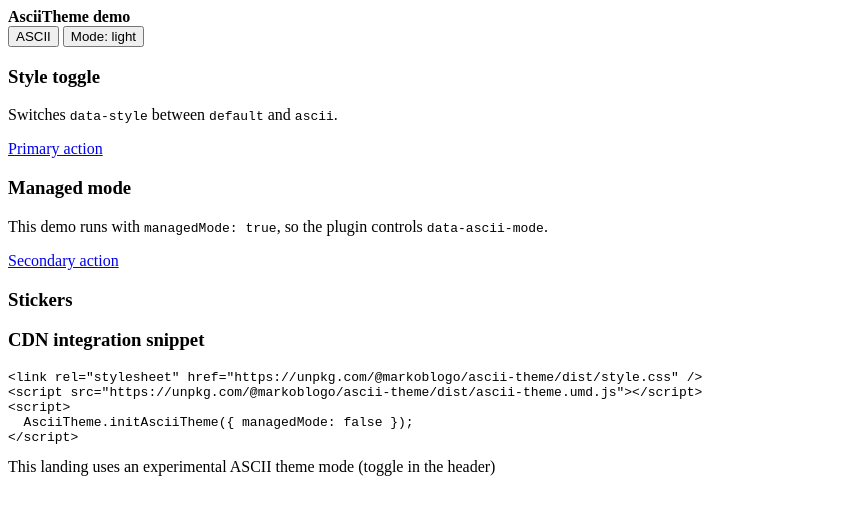
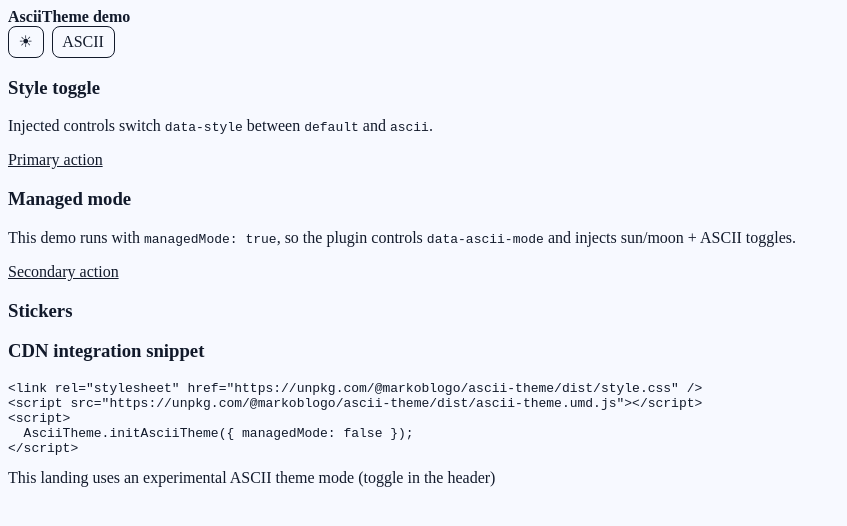
Before and after one commit to markoblogo/AsciiTheme, a website built with Vite: page demo/index.html in a window 1280 px wide. Shown: the whole page, without its empty margins (0-847 px from the left). Built offline with nearby package versions, Linux system fonts and the light colour scheme.

Commit message:
feat: add managed theme integrator toggles

```diff
--- a/demo/demo.js
+++ b/demo/demo.js
@@ -1,43 +1,11 @@
-import {
-  getAsciiStyle,
-  initAsciiTheme,
-  setAsciiStyle,
-  setAsciiMode,
-  toggleAsciiMode,
-} from "../src/index.ts";
+import { initAsciiTheme } from "../src/index.ts";
 
 initAsciiTheme({
   managedMode: true,
   defaultStyle: "default",
   defaultMode: "light",
+  addThemeToggle: true,
+  addStyleToggle: true,
+  mountSelector: "#demo-toggle-mount",
+  mountPlacement: "append",
 });
-
-const styleBtn = document.getElementById("style-toggle");
-const modeBtn = document.getElementById("mode-toggle");
-const root = document.documentElement;
-
-const syncStyleButton = () => {
-  if (!styleBtn) return;
-  styleBtn.textContent = getAsciiStyle() === "ascii" ? "Default" : "ASCII";
-};
-
-const syncModeButton = () => {
-  if (!modeBtn) return;
-  const mode = root.getAttribute("data-ascii-mode") || "light";
-  modeBtn.textContent = `Mode: ${mode}`;
-};
-
-syncStyleButton();
-syncModeButton();
-
-styleBtn?.addEventListener("click", () => {
-  const next = getAsciiStyle() === "ascii" ? "default" : "ascii";
-  setAsciiStyle(next);
-  syncStyleButton();
-});
-
-modeBtn?.addEventListener("click", () => {
-  const next = toggleAsciiMode();
-  setAsciiMode(next);
-  syncModeButton();
-});
--- a/demo/index.html
+++ b/demo/index.html
@@ -10,23 +10,20 @@
   <body>
     <header class="demo-topbar" data-ascii-role="nav">
       <strong>AsciiTheme demo</strong>
-      <div class="demo-actions">
-        <button id="style-toggle" type="button" data-ascii-role="cta">ASCII</button>
-        <button id="mode-toggle" type="button" data-ascii-role="cta-secondary">Mode: light</button>
-      </div>
+      <div class="demo-actions" id="demo-toggle-mount"></div>
     </header>
 
     <main class="demo-main">
       <section class="demo-grid">
         <article class="demo-card" data-ascii-role="card">
           <h3>Style toggle</h3>
-          <p>Switches <code>data-style</code> between <code>default</code> and <code>ascii</code>.</p>
+          <p>Injected controls switch <code>data-style</code> between <code>default</code> and <code>ascii</code>.</p>
           <a href="#" data-ascii-role="cta">Primary action</a>
         </article>
 
         <article class="demo-card" data-ascii-role="card">
           <h3>Managed mode</h3>
-          <p>This demo runs with <code>managedMode: true</code>, so the plugin controls <code>data-ascii-mode</code>.</p>
+          <p>This demo runs with <code>managedMode: true</code>, so the plugin controls <code>data-ascii-mode</code> and injects sun/moon + ASCII toggles.</p>
           <a href="#" data-ascii-role="cta-secondary">Secondary action</a>
         </article>
 
--- a/src/index.ts
+++ b/src/index.ts
@@ -13,6 +13,15 @@ export type AsciiThemeOptions = {
   managedMode?: boolean;
   defaultMode?: AsciiMode;
   themeAttr?: string;
+  addThemeToggle?: boolean;
+  addStyleToggle?: boolean;
+  mountSelector?: string | null;
+  mountPlacement?: "append" | "prepend" | "afterThemeToggle";
+  icons?: {
+    sun?: string;
+    moon?: string;
+  };
+  className?: string;
 };
 
 const DEFAULTS: Required<AsciiThemeOptions> = {
@@ -21,10 +30,22 @@ const DEFAULTS: Required<AsciiThemeOptions> = {
   managedMode: false,
   defaultMode: "light",
   themeAttr: "data-theme",
+  addThemeToggle: false,
+  addStyleToggle: false,
+  mountSelector: "",
+  mountPlacement: "append",
+  icons: {
+    sun: "☀",
+    moon: "☾",
+  },
+  className: "",
 };
 
 let config: Required<AsciiThemeOptions> = { ...DEFAULTS };
 const root = getRoot();
+let themeToggleButton: HTMLButtonElement | null = null;
+let styleToggleButton: HTMLButtonElement | null = null;
+let injectedContainer: HTMLElement | null = null;
 
 function normalizeStyle(value: unknown): AsciiStyle {
   return value === "ascii" ? "ascii" : "default";
@@ -53,6 +74,110 @@ function persistState(style: AsciiStyle, mode?: AsciiMode): void {
   });
 }
 
+function getAsciiMode(): AsciiMode {
+  if (config.managedMode) {
+    return normalizeMode(root.getAttribute("data-ascii-mode"));
+  }
+  return normalizeMode(root.getAttribute(config.themeAttr));
+}
+
+function updateInjectedToggleUI(): void {
+  if (styleToggleButton) {
+    const style = getAsciiStyle();
+    const toAscii = style !== "ascii";
+    styleToggleButton.textContent = toAscii ? "ASCII" : "Default";
+    styleToggleButton.setAttribute(
+      "aria-label",
+      toAscii ? "Switch to ASCII style" : "Switch to default style",
+    );
+  }
+
+  if (themeToggleButton) {
+    const mode = getAsciiMode();
+    const icon =
+      mode === "dark"
+        ? config.icons.moon ?? "☾"
+        : config.icons.sun ?? "☀";
+    themeToggleButton.textContent = icon;
+    themeToggleButton.setAttribute(
+      "aria-label",
+      mode === "dark" ? "Switch to light mode" : "Switch to dark mode",
+    );
+  }
+}
+
+function createToggleButton(
+  type: "theme" | "style",
+  className: string,
+): HTMLButtonElement {
+  const button = document.createElement("button");
+  button.type = "button";
+  button.className = `ascii-theme-toggle-btn ${className}`.trim();
+  button.dataset.asciiToggleType = type;
+  return button;
+}
+
+function injectTogglesIfNeeded(): void {
+  const mountSelector = config.mountSelector;
+  const shouldInject =
+    Boolean(mountSelector) &&
+    (config.addThemeToggle || config.addStyleToggle);
+
+  if (!shouldInject) {
+    return;
+  }
+
+  if (!mountSelector) {
+    return;
+  }
+
+  const mount = document.querySelector<HTMLElement>(mountSelector);
+  if (!mount) {
+    return;
+  }
+
+  if (injectedContainer?.parentElement) {
+    injectedContainer.remove();
+  }
+
+  const group = document.createElement("div");
+  group.className = "ascii-theme-toggle-group";
+  group.setAttribute("data-ascii-controls", "1");
+
+  const extraClass = config.className?.trim() || "";
+  if (config.addThemeToggle) {
+    themeToggleButton = createToggleButton("theme", extraClass);
+    themeToggleButton.addEventListener("click", () => {
+      toggleAsciiMode();
+      updateInjectedToggleUI();
+    });
+  } else {
+    themeToggleButton = null;
+  }
+
+  if (config.addStyleToggle) {
+    styleToggleButton = createToggleButton("style", extraClass);
+    styleToggleButton.addEventListener("click", () => {
+      toggleAsciiStyle();
+      updateInjectedToggleUI();
+    });
+  } else {
+    styleToggleButton = null;
+  }
+
+  if (themeToggleButton) group.append(themeToggleButton);
+  if (styleToggleButton) group.append(styleToggleButton);
+
+  if (config.mountPlacement === "prepend") {
+    mount.prepend(group);
+  } else {
+    mount.append(group);
+  }
+
+  injectedContainer = group;
+  updateInjectedToggleUI();
+}
+
 function applyStyle(style: AsciiStyle): AsciiStyle {
   const next = normalizeStyle(style);
   root.setAttribute("data-style", next);
@@ -66,6 +191,7 @@ function applyStyle(style: AsciiStyle): AsciiStyle {
     ? normalizeMode(root.getAttribute("data-ascii-mode"))
     : undefined;
   persistState(next, mode);
+  updateInjectedToggleUI();
   return next;
 }
 
@@ -85,6 +211,11 @@ export function initAsciiTheme(options: AsciiThemeOptions = {}): AsciiStyle {
     defaultMode,
   };
 
+  // Keep behavior predictable even if only one toggle is injected.
+  if (config.mountPlacement === "afterThemeToggle" && !config.addThemeToggle) {
+    config.mountPlacement = "append";
+  }
+
   const saved = readState(config.storageKey);
   const initialStyle = normalizeStyle(saved.style ?? config.defaultStyle);
 
@@ -100,7 +231,10 @@ export function initAsciiTheme(options: AsciiThemeOptions = {}): AsciiStyle {
     }
   }
 
-  return applyStyle(initialStyle);
+  injectTogglesIfNeeded();
+  const applied = applyStyle(initialStyle);
+  updateInjectedToggleUI();
+  return applied;
 }
 
 export function setAsciiStyle(style: AsciiStyle): AsciiStyle {
@@ -124,6 +258,7 @@ export function setAsciiMode(mode: AsciiMode): AsciiMode {
   const next = normalizeMode(mode);
   root.setAttribute("data-ascii-mode", next);
   persistState(getAsciiStyle(), next);
+  updateInjectedToggleUI();
   return next;
 }
 
--- a/src/style.css
+++ b/src/style.css
@@ -1,3 +1,32 @@
+:root[data-style="default"][data-ascii-mode] {
+  --a-ui-bg: transparent;
+  --a-ui-fg: currentColor;
+  --a-ui-border: currentColor;
+}
+
+:root[data-style="default"][data-ascii-mode="dark"] {
+  --bg: #0b0c10;
+  --text: rgba(255, 255, 255, 0.92);
+  --muted: rgba(255, 255, 255, 0.62);
+  --border: rgba(255, 255, 255, 0.18);
+}
+
+:root[data-style="default"][data-ascii-mode="light"] {
+  --bg: #f7f9ff;
+  --text: #121a2b;
+  --muted: #3f4f73;
+  --border: rgba(18, 26, 43, 0.22);
+}
+
+:root[data-style="default"][data-ascii-mode] body {
+  background: var(--bg);
+  color: var(--text);
+}
+
+:root[data-style="default"][data-ascii-mode] a {
+  color: inherit;
+}
+
 :root[data-style="ascii"] {
   --a-bg: #ffffff;
   --a-fg: #0b2a7a;
@@ -18,6 +47,35 @@
   --a-bg: #ffffff;
   --a-fg: #0b2a7a;
   --a-muted: #1a409c;
+}
+
+:root[data-style][data-ascii-mode] .ascii-theme-toggle-group {
+  display: inline-flex;
+  align-items: center;
+  gap: 8px;
+}
+
+:root[data-style][data-ascii-mode] .ascii-theme-toggle-btn {
+  appearance: none;
+  border: 1px solid currentColor;
+  background: transparent;
+  color: inherit;
+  border-radius: 8px;
+  min-height: 32px;
+  min-width: 32px;
+  padding: 0.35rem 0.6rem;
+  font: inherit;
+  line-height: 1;
+  cursor: pointer;
+}
+
+:root[data-style][data-ascii-mode] .ascii-theme-toggle-btn:hover {
+  background: color-mix(in srgb, currentColor 12%, transparent);
+}
+
+:root[data-style][data-ascii-mode] .ascii-theme-toggle-btn:focus-visible {
+  outline: 2px solid currentColor;
+  outline-offset: 2px;
 }
 
 :root[data-style="ascii"] body {
```
Also changed, not shown: dist/ascii-theme.es.js, dist/ascii-theme.umd.js, dist/index.d.ts, dist/style.css.
